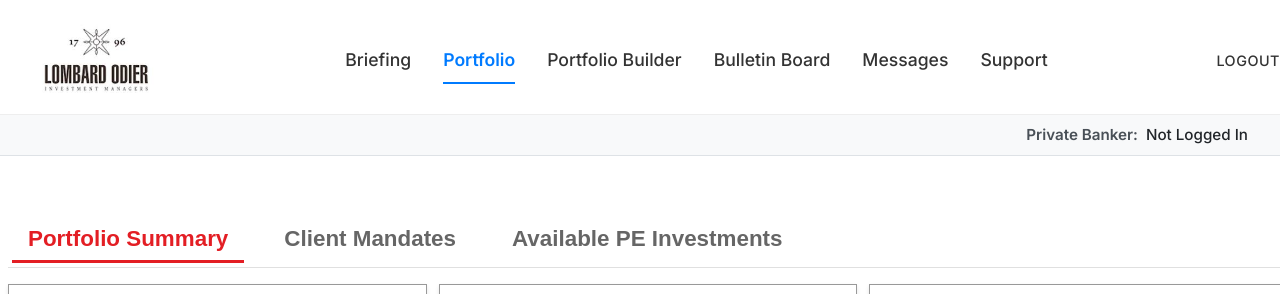
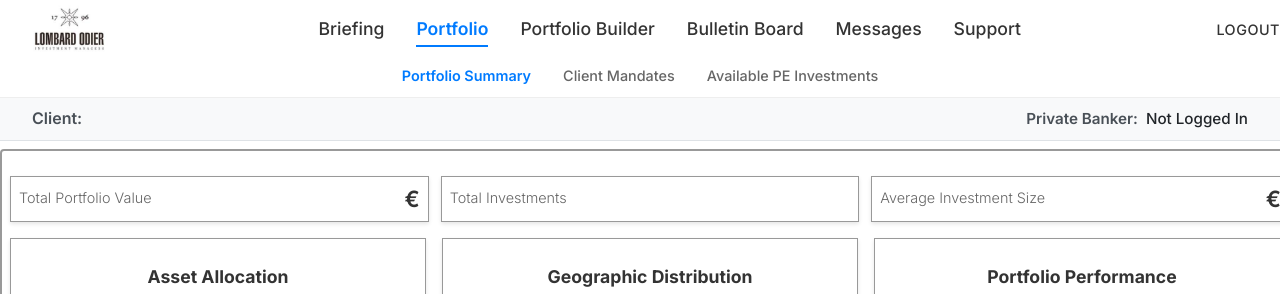
Before and after one commit to stevebuck0714/project-two-2025, a Node server app: template pictet-express/views/portfolio-summary.ejs in a window 1280 px wide. Shown: the top 294 px of the page. Run offline with Node 20, Linux system fonts and the light colour scheme; the template is opened without the code that fills it, so the values that code supplies are empty; some libraries are stand-ins or nearby versions.

Commit message:
Add sub-navigation for Portfolio and Bulletin Board pages - Add two-tier navigation with sub-header tabs - Portfolio tabs: Portfolio Summary, Client Mandates, Available PE Investments - Bulletin Board tabs: Your Listings, Available Investments, Transactions - Rename investment-opportunities to bulletin-board for consistency - Update Contact My Advisor button styling - Add container borders and spacing improvements

```diff
--- a/pictet-express/public/css/style.css
+++ b/pictet-express/public/css/style.css
@@ -14,9 +14,14 @@
 
 .main-container {
     max-width: 1400px !important;
-    margin: 0 auto !important;
+    margin-top: 3rem !important;
+    margin-bottom: 0 !important;
+    margin-left: auto !important;
+    margin-right: auto !important;
     padding: 0 2rem !important;
     width: 100% !important;
+    border: 2px solid #dee2e6 !important;
+    border-radius: 4px !important;
 }
 
 .main-content,
@@ -139,7 +144,7 @@
 .header {
     background: white;
     box-shadow: 0 2px 4px rgba(0, 0, 0, 0.1);
-    padding: 1rem 0 0.5rem 0;
+    padding: 0;
 }
 
 .header-content {
@@ -173,7 +178,7 @@
     color: #333;
     font-weight: 500;
     font-size: 1.1rem;
-    padding: 0.5rem 0;
+    padding: 0.1rem 0;
     border-bottom: 2px solid transparent;
     transition: border-color 0.3s ease;
 }
@@ -189,7 +194,7 @@
 }
 
 .logo .logo-image {
-    height: 90px;
+    height: 60px;
     width: auto;
     object-fit: contain;
 }
@@ -205,6 +210,42 @@
     align-items: center;
     gap: 2rem;
     flex-shrink: 0;
+}
+
+/* Sub-Navigation Styles */
+.sub-nav-container {
+    background: white;
+    padding: 0;
+}
+
+.sub-nav {
+    display: flex;
+    align-items: center;
+    justify-content: center;
+    gap: 2rem;
+    padding: 0 0 0.25rem 0;
+}
+
+.sub-nav-link {
+    text-decoration: none;
+    color: #666;
+    font-weight: 500;
+    font-size: 0.9rem;
+    padding: 0.25rem 0;
+    border-bottom: 2px solid transparent;
+    transition: all 0.3s ease;
+    white-space: nowrap;
+}
+
+.sub-nav-link:hover {
+    color: #007bff;
+    border-bottom-color: #007bff;
+}
+
+.sub-nav-link.active {
+    color: #007bff;
+    border-bottom-color: transparent;
+    font-weight: 600;
 }
 
 .banker-name {
--- a/pictet-express/server.js
+++ b/pictet-express/server.js
@@ -637,7 +637,13 @@
     res.render('portfolio-builder');
 });
 
+// Redirect old investment-opportunities route to bulletin-board
 app.get('/investment-opportunities', requireAuth, (req, res) => {
+    const tab = req.query.tab || 'listings';
+    res.redirect(`/bulletin-board?tab=${tab}`);
+});
+
+app.get('/bulletin-board', requireAuth, (req, res) => {
     const tab = req.query.tab || 'primary';
     const postedFund = req.query.posted || null;
     const message = req.query.message || null;
@@ -652,7 +658,7 @@
         displayMessage = message;
     }
 
-    res.render('investment-opportunities', {
+    res.render('bulletin-board', {
         postedInvestments: postedInvestments,
         activeTab: tab,
         successMessage: displayMessage,
@@ -662,7 +668,7 @@
 
 // Redirect old transactions route to bulletin board with transactions tab
 app.get('/transactions', requireAuth, (req, res) => {
-    res.redirect('/investment-opportunities?tab=transactions');
+    res.redirect('/bulletin-board?tab=transactions');
 });
 
 app.get('/messages', requireAuth, (req, res) => {
@@ -977,7 +983,7 @@
 
         if (alreadyPosted) {
             console.log('Investment already posted for sale:', investment['Fund Name']);
-            return res.redirect('/investment-opportunities?tab=listings&message=' + encodeURIComponent(`${investment['Fund Name']} is already posted for sale!`));
+            return res.redirect('/bulletin-board?tab=listings&message=' + encodeURIComponent(`${investment['Fund Name']} is already posted for sale!`));
         }
 
         // Add to posted investments
@@ -999,8 +1005,8 @@
 
         console.log('Investment posted for sale:', postedInvestment);
 
-        // Redirect to investment opportunities page with success message
-        res.redirect('/investment-opportunities?tab=listings&posted=' + encodeURIComponent(investment['Fund Name']));
+        // Redirect to bulletin board page with success message
+        res.redirect('/bulletin-board?tab=listings&posted=' + encodeURIComponent(investment['Fund Name']));
 
     } catch (error) {
         console.error('Error posting investment for sale:', error);
--- a/pictet-express/views/partials/header.ejs
+++ b/pictet-express/views/partials/header.ejs
@@ -21,9 +21,9 @@
                     <a href="/client-alerts" class="nav-link <%= (typeof path !== 'undefined' && path.includes('/client-alerts')) ? 'active' : '' %>">Client Alerts</a>
                 <% } %>
                 <a href="/briefing" class="nav-link <%= (typeof path !== 'undefined' && path.includes('/briefing')) ? 'active' : '' %>">Briefing</a>
-                <a href="/portfolio-summary" class="nav-link <%= (typeof path !== 'undefined' && (path.includes('/portfolio-summary') || path.includes('/investment-details'))) ? 'active' : '' %>">Portfolio</a>
+                <a href="/portfolio-summary?tab=summary" class="nav-link <%= (typeof path !== 'undefined' && (path.includes('/portfolio-summary') || path.includes('/investment-details'))) ? 'active' : '' %>">Portfolio</a>
                 <a href="/portfolio-builder" class="nav-link <%= (typeof path !== 'undefined' && path.includes('/portfolio-builder')) ? 'active' : '' %>">Portfolio Builder</a>
-                <a href="/investment-opportunities" class="nav-link <%= (typeof path !== 'undefined' && (path.includes('/investment-opportunities') || path.includes('/fund-details') || path.includes('/create-bid') || path.includes('/contact-advisor') || path.includes('/transactions'))) ? 'active' : '' %>">Bulletin Board</a>
+                <a href="/bulletin-board?tab=listings" class="nav-link <%= (typeof path !== 'undefined' && (path.includes('/bulletin-board') || path.includes('/fund-details') || path.includes('/create-bid') || path.includes('/contact-advisor') || path.includes('/transactions'))) ? 'active' : '' %>">Bulletin Board</a>
                 <a href="/messages" class="nav-link <%= (typeof path !== 'undefined' && path.includes('/messages')) ? 'active' : '' %>">Messages</a>
                 <a href="/support" class="nav-link <%= (typeof path !== 'undefined' && path.includes('/support')) ? 'active' : '' %>">Support</a>
             </nav>
@@ -32,6 +32,76 @@
             </nav>
         </div>
     </header>
+
+    <!-- Sub-Navigation Bar -->
+    <div class="sub-nav-container" id="subNavContainer">
+        <!-- Portfolio Sub-Nav -->
+        <nav class="sub-nav" id="portfolio-subnav" style="display: none;">
+            <a href="/portfolio-summary?tab=summary" class="sub-nav-link" id="portfolio-summary-link">Portfolio Summary</a>
+            <a href="/portfolio-summary?tab=temporary" class="sub-nav-link" id="client-mandates-link">Client Mandates</a>
+            <a href="/portfolio-summary?tab=pe-investments" class="sub-nav-link" id="pe-investments-link">Available PE Investments</a>
+        </nav>
+
+        <!-- Bulletin Board Sub-Nav -->
+        <nav class="sub-nav" id="bulletin-subnav" style="display: none;">
+            <a href="/bulletin-board?tab=listings" class="sub-nav-link" id="listings-link">Your Listings</a>
+            <a href="/bulletin-board?tab=secondary" class="sub-nav-link" id="secondary-link">Available Investments</a>
+            <a href="/bulletin-board?tab=transactions" class="sub-nav-link" id="transactions-link">Transactions</a>
+        </nav>
+    </div>
+
+    <script>
+    // Show appropriate sub-navigation based on current page
+    document.addEventListener('DOMContentLoaded', function() {
+        const path = window.location.pathname;
+        const params = new URLSearchParams(window.location.search);
+        const tab = params.get('tab');
+        const subNavContainer = document.getElementById('subNavContainer');
+
+        // Hide all sub-navs first
+        document.querySelectorAll('.sub-nav').forEach(nav => nav.style.display = 'none');
+
+        // Show appropriate sub-nav based on path
+        if (path.includes('/portfolio-summary') || path.includes('/client-mandates') || path.includes('/investment-details')) {
+            document.getElementById('portfolio-subnav').style.display = 'flex';
+            subNavContainer.style.display = 'block';
+
+            // Set active state for portfolio sub-nav links
+            document.querySelectorAll('#portfolio-subnav .sub-nav-link').forEach(link => {
+                link.classList.remove('active');
+            });
+
+            if (tab === 'temporary') {
+                document.getElementById('client-mandates-link').classList.add('active');
+            } else if (tab === 'pe-investments') {
+                document.getElementById('pe-investments-link').classList.add('active');
+            } else {
+                document.getElementById('portfolio-summary-link').classList.add('active');
+            }
+        }
+        else if (path.includes('/bulletin-board') || path.includes('/fund-details') || path.includes('/create-bid')) {
+            document.getElementById('bulletin-subnav').style.display = 'flex';
+            subNavContainer.style.display = 'block';
+
+            // Set active state for bulletin board sub-nav links
+            document.querySelectorAll('#bulletin-subnav .sub-nav-link').forEach(link => {
+                link.classList.remove('active');
+            });
+
+            if (tab === 'secondary') {
+                document.getElementById('secondary-link').classList.add('active');
+            } else if (tab === 'transactions') {
+                document.getElementById('transactions-link').classList.add('active');
+            } else {
+                document.getElementById('listings-link').classList.add('active');
+            }
+        }
+        else {
+            subNavContainer.style.display = 'none';
+        }
+    });
+    </script>
+
     <main>
 </body>
 </html>
--- a/pictet-express/views/partials/secondary-nav.ejs
+++ b/pictet-express/views/partials/secondary-nav.ejs
@@ -22,29 +22,38 @@
 .client-banker-line {
     background-color: #f8f9fa;
     border-bottom: 1px solid #dee2e6;
-    padding: 0.5rem 2rem;
+    padding: 0;
+    width: 100%;
+    min-width: 100vw;
+    margin: 0;
+    box-sizing: border-box;
 }
 
 .banker-info {
-    display: flex;
-    align-items: center;
-    max-width: 1400px;
-    margin: 0 auto;
-    width: 100%;
-    padding: 0;
+    display: flex !important;
+    align-items: center !important;
+    justify-content: space-between !important;
+    max-width: 1400px !important;
+    margin: 0 auto !important;
+    width: 100% !important;
+    padding: 0.5rem 2rem !important;
+    box-sizing: border-box !important;
 }
 
 .client-info {
-    display: inline-block;
-    white-space: nowrap;
+    display: flex !important;
+    align-items: center !important;
+    white-space: nowrap !important;
+    flex: 0 0 auto !important;
+    margin-right: auto !important;
 }
 
 .banker-details {
-    display: flex;
-    align-items: center;
-    gap: 0.5rem;
-    margin-left: auto;
-    text-align: right;
+    display: flex !important;
+    align-items: center !important;
+    gap: 0.5rem !important;
+    flex: 0 0 auto !important;
+    margin-left: auto !important;
 }
 
 .client-full, .banker-label {
@@ -74,7 +83,7 @@
         // Priority 1: If user is logged in as a client, show their name
         if (serverUser && serverUser.type === 'client') {
             clientFullElement.textContent = 'Client: ' + serverUser.name;
-            clientInfoDiv.style.display = 'block';
+            clientInfoDiv.style.display = 'flex';
         }
         // Priority 2: If user is a banker and has selected a client, show selected client
         else if (serverUser && serverUser.type === 'banker') {
@@ -87,7 +96,7 @@
                     // Extract just the name part before the hyphen
                     const clientName = selectedClient.split(' - ')[0].trim();
                     clientFullElement.textContent = 'Client: ' + clientName;
-                    clientInfoDiv.style.display = 'block';
+                    clientInfoDiv.style.display = 'flex';
                 } else {
                     clientInfoDiv.style.display = 'none';
                 }
@@ -98,7 +107,7 @@
             const clientName = localStorage.getItem('clientName');
             if (clientName) {
                 clientFullElement.textContent = 'Client: ' + clientName;
-                clientInfoDiv.style.display = 'block';
+                clientInfoDiv.style.display = 'flex';
             } else {
                 clientInfoDiv.style.display = 'none';
             }
--- a/pictet-express/views/portfolio-summary.ejs
+++ b/pictet-express/views/portfolio-summary.ejs
@@ -9,8 +9,8 @@
         <div class="portfolio-date" id="portfolio-date"></div>
     </div>
 
-    <!-- Portfolio Summary Tabs -->
-    <div class="portfolio-tabs">
+    <!-- Portfolio Summary Tabs - Moved to sub-header navigation -->
+    <div class="portfolio-tabs" style="display: none;">
         <button class="portfolio-tab active" onclick="showPortfolioTab('summary')">Portfolio Summary</button>
         <button class="portfolio-tab" onclick="showPortfolioTab('temporary')">Client Mandates</button>
         <button class="portfolio-tab" onclick="showPortfolioTab('pe-investments')">Available PE Investments</button>
@@ -1942,17 +1942,12 @@
 
 // Portfolio Tab Switching Function
 function showPortfolioTab(tabName) {
-    // Remove active class from all tabs and content
-    document.querySelectorAll('.portfolio-tab').forEach(tab => {
-        tab.classList.remove('active');
-    });
+    // Remove active class from all content
     document.querySelectorAll('.portfolio-tab-content').forEach(content => {
         content.classList.remove('active');
     });
 
-    // Add active class to clicked tab and corresponding content
-    event.target.classList.add('active');
-
+    // Show the selected tab content
     if (tabName === 'summary') {
         document.getElementById('portfolio-summary-content').classList.add('active');
     } else if (tabName === 'temporary') {
@@ -1961,6 +1956,13 @@
         document.getElementById('pe-investments-content').classList.add('active');
     }
 }
+
+// Initialize tab from URL parameter on page load
+document.addEventListener('DOMContentLoaded', function() {
+    const params = new URLSearchParams(window.location.search);
+    const tab = params.get('tab') || 'summary';
+    showPortfolioTab(tab);
+});
 
 // Strategy Selection Counter Functionality
 document.addEventListener('DOMContentLoaded', function() {
```
Also changed, not shown: pictet-express/data/posted-investments.json (+11 -0 lines), pictet-express/data/sessions.json (+16 -2 lines), pictet-express/views/bulletin-board.ejs (renamed from pictet-express/views/investment-opportunities.ejs, +22 -15 lines), 1 other file.
